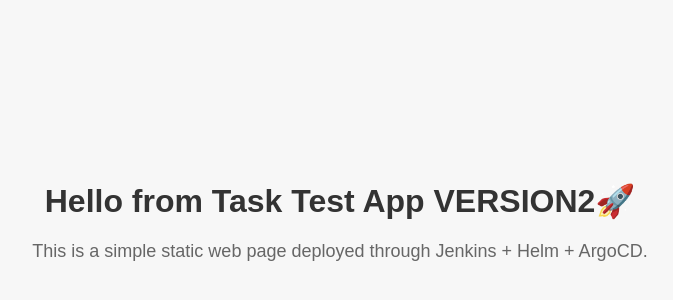
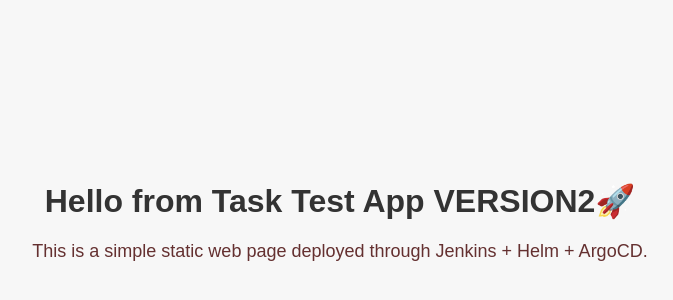
Before and after one commit to malikalaja/Html, a plain HTML site: page index.html in a window 1280 px wide. Shown: the part 10-310 px from the top of the page, without its empty margins (300-973 px from the left). Drawn offline with Linux system fonts and the light colour scheme.

Commit message:
Update index.html

```diff
--- a/index.html
+++ b/index.html
@@ -14,7 +14,7 @@
       color: #333;
     }
     p {
-      color: #666;
+      color: #643030;
       font-size: 18px;
     }
   </style>
```
